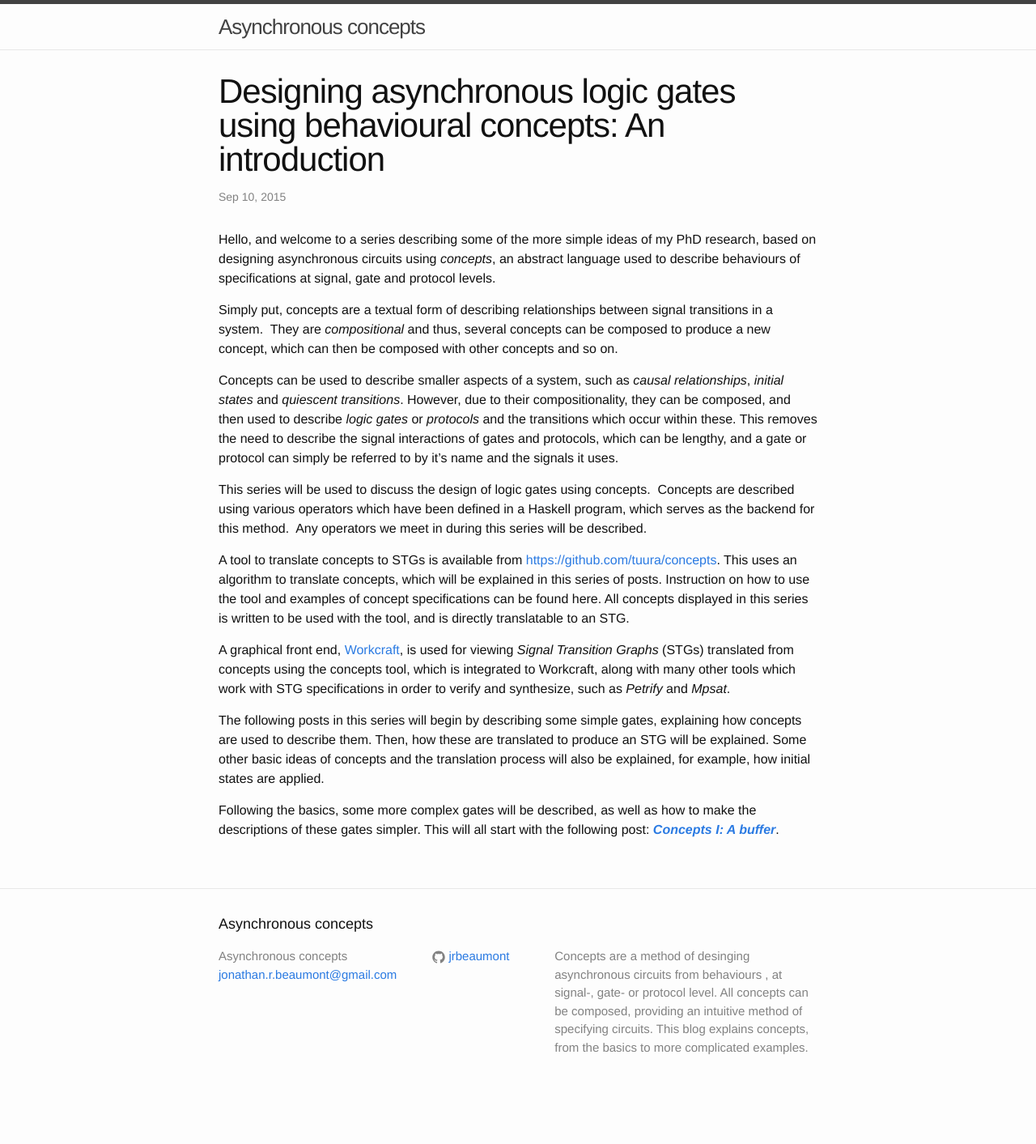
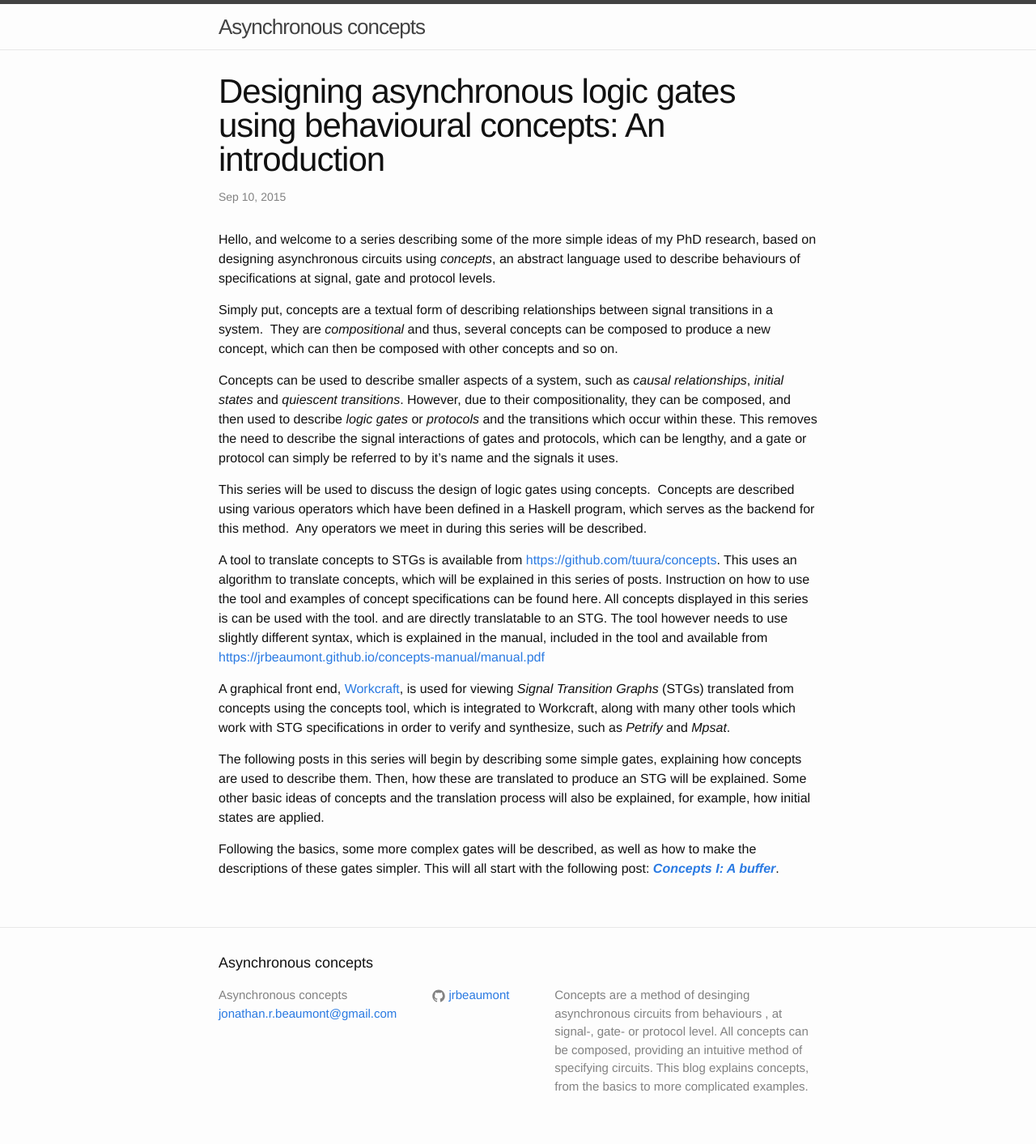
Before and after one commit to jrbeaumont/concepts-blog, a Jekyll site: the page built from _posts/2015-09-10-concepts.md, in a window 1280 px wide. Shown: the whole page at 81% size. Built offline with Jekyll 4.4.1, drawn with Linux system fonts in a browser that asks for light colours; before the commit the page ends 1365 px from its top, so only the background shows below that.

Commit message:
Added links to manual in the context of concepts syntax changes

```diff
--- a/_posts/2015-09-10-concepts.md
+++ b/_posts/2015-09-10-concepts.md
@@ -35,7 +35,10 @@ A tool to translate concepts to STGs is available from <https://github.com/tuura
 This uses an algorithm to translate concepts, which will be explained in this
 series of posts. Instruction on how to use the tool and examples of concept
 specifications can be found here. All concepts displayed in this series is
-written to be used with the tool, and is directly translatable to an STG.
+can be used with the tool. and are directly translatable to an STG. The tool
+however needs to use slightly different syntax, which is explained in the
+manual, included in the tool and available from
+<https://jrbeaumont.github.io/concepts-manual/manual.pdf>
 
 A graphical front end,
 [Workcraft](http://www.workcraft.org/), is used for
```
Also changed, not shown: _posts/2015-09-30-buffer.md (+3 -2 lines), _posts/2015-10-21-inverter.md (+3 -1 lines).
